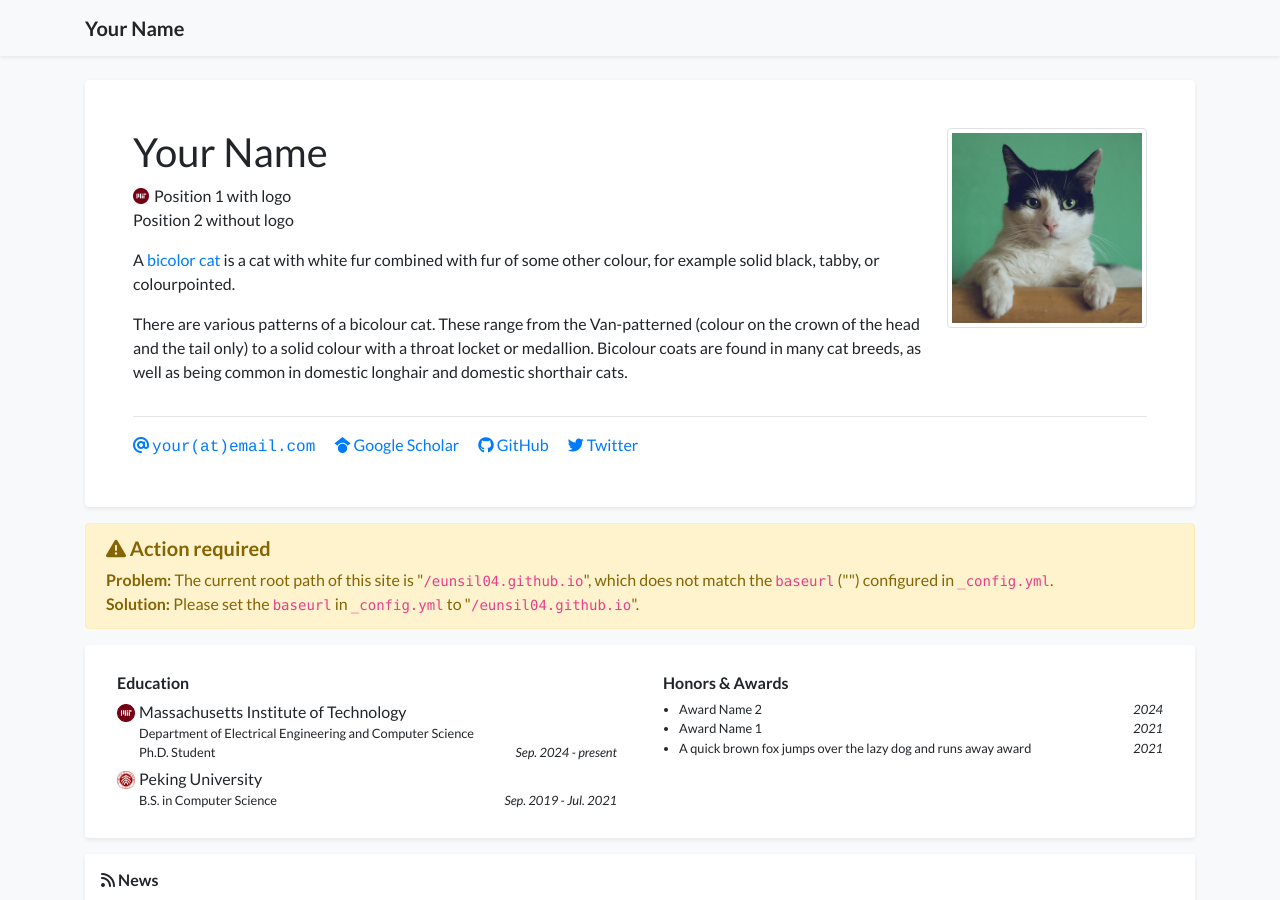
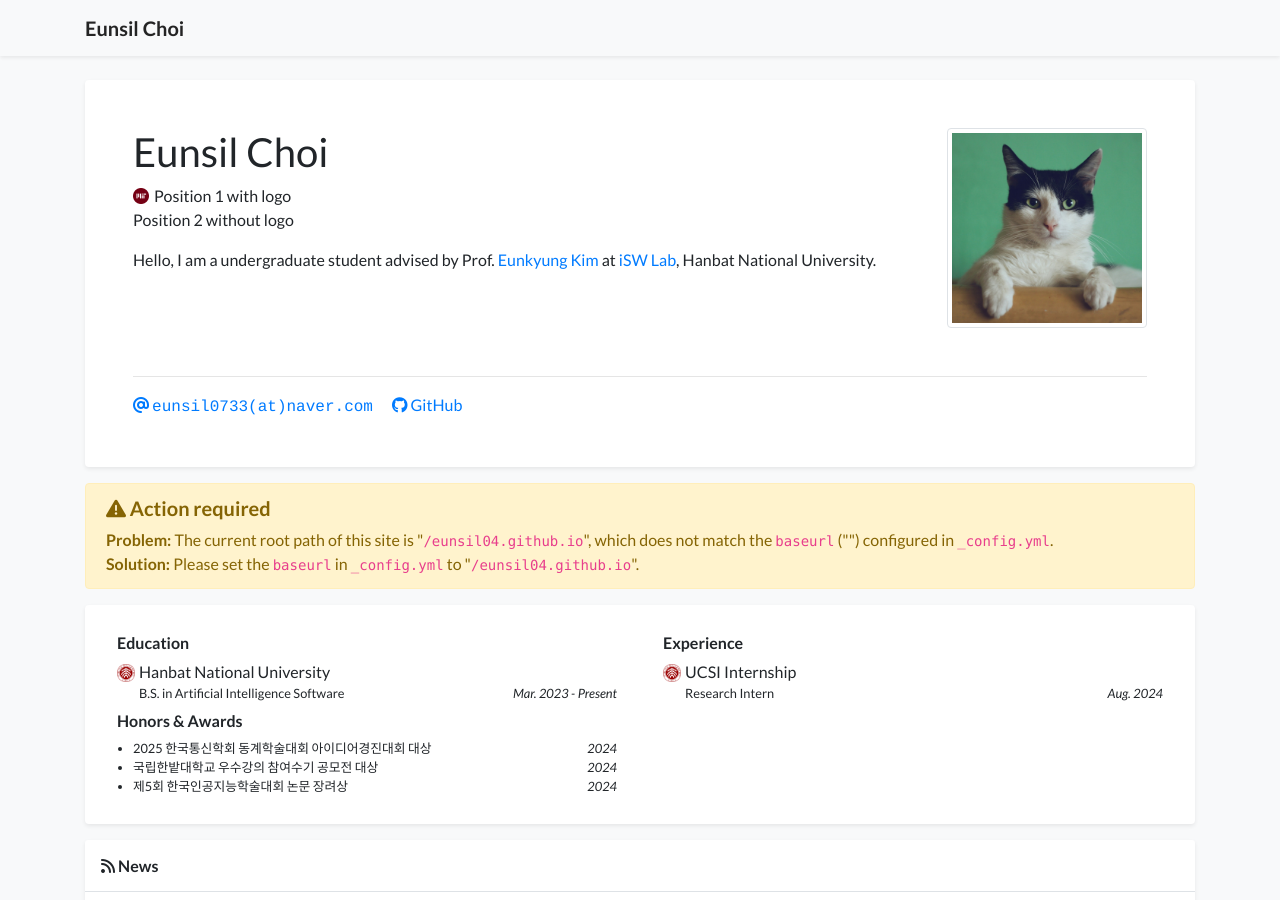
Before and after one commit to eunsil04/eunsil04.github.io, a Jekyll site: the page built from index.html, in a window 1280 px wide and 900 px high. Built offline with Jekyll 4.4.1, drawn with Linux system fonts in a browser that asks for light colours; nearby versions of some CDN libraries; a style sheet for code colours, icons or effects is not loaded.

Commit message:
Update profile.yml

```diff
--- a/_data/profile.yml
+++ b/_data/profile.yml
@@ -1,6 +1,6 @@
-primary_name: "Your Name"
+primary_name: "Eunsil Choi"
 secondary_name: ""
-navbar_name: "Your Name"
+navbar_name: "Eunsil Choi"
 
 positions:
 - logo: /assets/images/badges/MIT_Social_circle.png  # Logo is optional
@@ -8,11 +8,11 @@ positions:
 - name: Position 2 without logo
 
 
-email: "your@email.com"
+email: "eunsil0733@naver.com"
 # cv_link: link-to-your-cv-file
-gscholar: xFmQpf4AAAAJ  # This is an example, replace it with your own Google Scholar ID
-github: your_github_id
-twitter: your_twitter_id  # Do not include the '@' symbol
+# gscholar: xFmQpf4AAAAJ  # This is an example, replace it with your own Google Scholar ID
+github: eunsil04
+# twitter: your_twitter_id  # Do not include the '@' symbol
 # wechat_qrcode: /assets/images/etc/wechat.jpg
 # wechat_prompt: >-
 #   Please tell me your <strong>name</strong> and <strong>affiliation</strong> (current or past) when adding my wechat. Thanks!
@@ -22,40 +22,29 @@ twitter: your_twitter_id  # Do not include the '@' symbol
 short_bio_text_justify: false
 short_bio: >-
   <p>
-    A <a href="https://en.wikipedia.org/wiki/Bicolor_cat" target="_blank">bicolor cat</a> is a cat with white fur combined with fur of some other colour, for example solid black, tabby, or colourpointed.
-  </p>
-  <p>
-    There are various patterns of a bicolour cat. These range from the Van-patterned (colour on the crown of the head
-    and the tail only) to a solid colour with a throat locket or medallion. Bicolour coats are found in many cat breeds,
-    as well as being common in domestic longhair and domestic shorthair cats.
+      Hello, I am a undergraduate student advised by Prof. <a href="https://sites.google.com/view/hisw/professor?authuser=0" target="_blank">Eunkyung Kim</a> at <a href="https://sites.google.com/view/hisw/home?authuser=0" target="_blank">iSW Lab</a>, Hanbat National University.
   </p>
 
 portrait_url: /assets/images/photos/portrait.jpg
-portrait_caption: >-
-  Photo by Manja Vitolic on Unsplash (this caption is optional, comment it out to disable).
+#portrait_caption: >-
+#  Photo by Manja Vitolic on Unsplash (this caption is optional, comment it out to disable).
 
 education:
-- name: Massachusetts Institute of Technology
-  logo: /assets/images/badges/MIT_Social_circle.png
-  position: >-
-    Department of Electrical Engineering and Computer Science <br/>
-    Ph.D. Student
-  date: Sep. 2024 - present
-- name: Peking University
+- name: Hanbat National University
   logo: /assets/images/badges/PKU_red.png
-  position: B.S. in Computer Science
-  date: Sep. 2019 - Jul. 2021
+  position: B.S. in Artificial Intelligence Software
+  date: Mar. 2023 - Present
 
-# experience:
-# - name: Peking University
-#   logo: /assets/images/badges/PKU_red.png
-#   position: Research Intern
-#   date: Sep. 2019 - Jul. 2021
+experience:
+- name: UCSI Internship
+  logo: /assets/images/badges/PKU_red.png
+  position: Research Intern
+  date: Aug. 2024
 
 awards:
-- name: Award Name 2
+- name: 2025 한국통신학회 동계학술대회 아이디어경진대회 대상
   date: 2024
-- name: Award Name 1
-  date: 2021
-- name: A quick brown fox jumps over the lazy dog and runs away award
-  date: 2021
+- name: 국립한밭대학교 우수강의 참여수기 공모전 대상
+  date: 2024
+- name: 제5회 한국인공지능학술대회 논문 장려상
+  date: 2024
```
